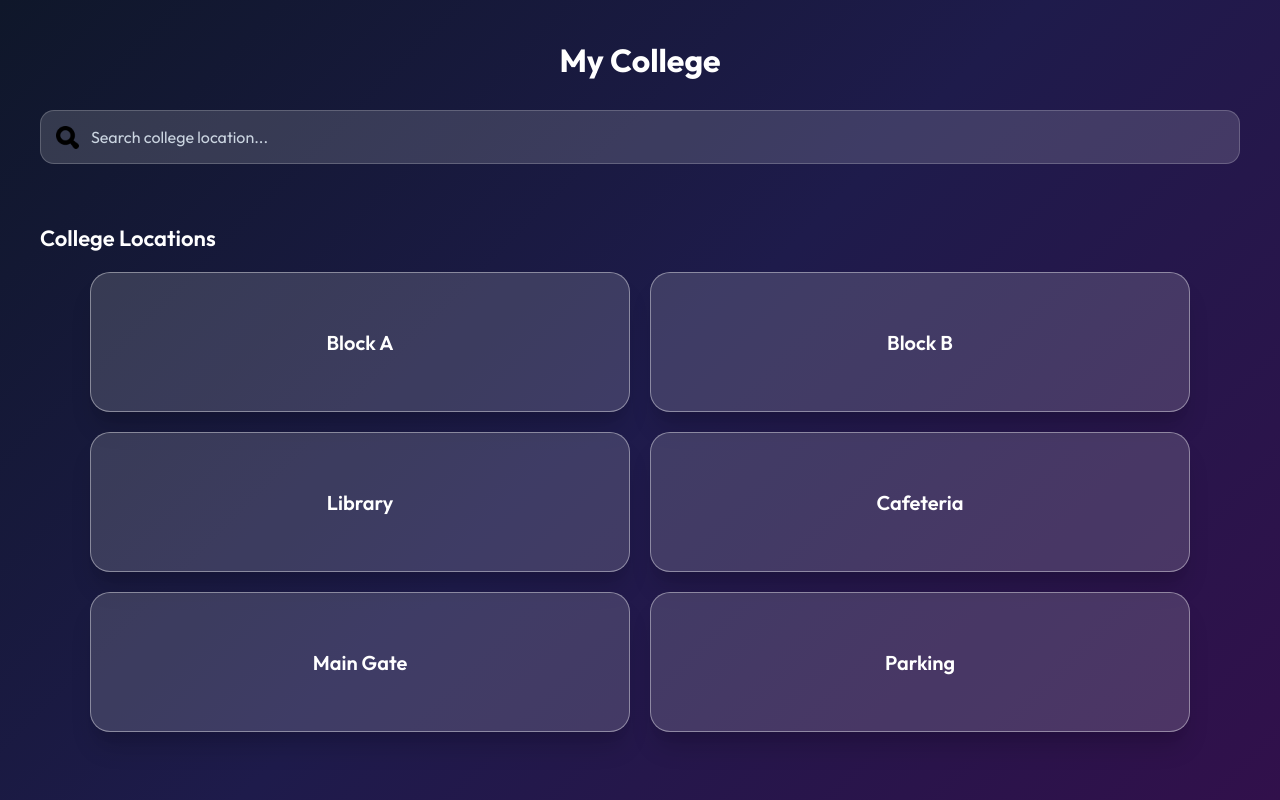
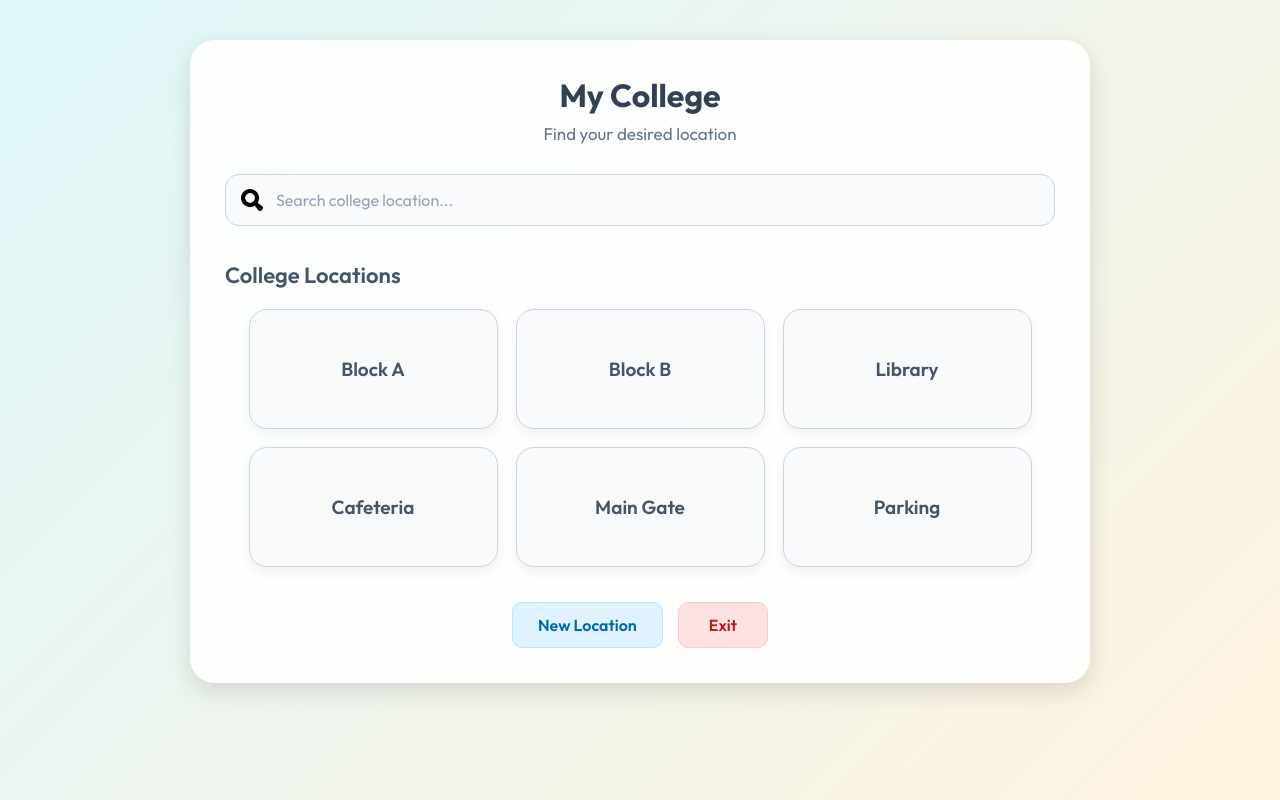
Before and after one commit to VanshikaNagarkoti/Digital-Visitor-Pass, a website: page HTML/map.html in a window 1280 px wide. Drawn offline with Linux system fonts and the light colour scheme.

Commit message:
Update campus map and visitor scanner

```diff
--- a/CSS/map.css
+++ b/CSS/map.css
@@ -1,5 +1,4 @@
 @import url('https://fonts.googleapis.com/css2?family=Outfit:wght@300;400;500;600;700&display=swap');
-
 
 
 * {
@@ -8,31 +7,51 @@
     box-sizing: border-box;
 }
 
+
 body {
+    min-height: 100vh;
+
+    padding: 40px 20px;
+
     font-family: 'Outfit', sans-serif;
 
-    min-height: 100vh;
-
-    padding: 40px;
-
-    color: #1e293b;
+    color: #334155;
 
     background: linear-gradient(
         135deg,
-        #0f172a 0%,
-        #1e1b4b 50%,
-        #31104b 100%
+        #e0f7fa,
+        #fff3e0
     );
 }
 
 
+/* Main container */
+
+.map-container {
+    width: 90%;
+    max-width: 900px;
+
+    margin: auto;
+
+    padding: 35px;
+
+    background: rgba(255, 255, 255, 0.90);
+
+    border-radius: 25px;
+
+    box-shadow:
+        0 8px 25px rgba(0, 0, 0, 0.12);
+}
+
+
+/* Heading */
 
 h1 {
     text-align: center;
 
-    margin-bottom: 30px;
+    margin-bottom: 8px;
 
-    color: white;
+    color: #334155;
 
     font-size: 32px;
 
@@ -40,83 +59,73 @@ h1 {
 }
 
 
+.subtitle {
+    text-align: center;
 
+    margin-bottom: 30px;
+
+    color: #64748b;
+
+    font-size: 17px;
+}
+
+
+/* Search box */
 
 .search {
     width: 100%;
 
-    padding: 16px 50px;
-
-    box-sizing: border-box;
+    padding: 15px 20px 15px 50px;
 
     font-family: 'Outfit', sans-serif;
 
     font-size: 16px;
 
-    border: 1px solid rgba(255, 255, 255, 0.2);
+    color: #334155;
+
+    border: 1px solid #cbd5e1;
 
     border-radius: 14px;
 
     outline: none;
 
-    color: white;
-
-
-    background-color: rgba(255, 255, 255, 0.15);
+    background-color: #f8fafc;
 
     background-image: url("../Image/search.png");
 
     background-repeat: no-repeat;
 
-    background-size: 23px;
+    background-size: 22px;
 
-background-position-x: 15px;
-background-position-y: center;
-    margin-bottom: 60px;
+    background-position: 15px center;
 
-    transition: all 0.3s ease;
+    margin-bottom: 35px;
+
+    transition: 0.3s;
 }
 
 
 .search::placeholder {
-    color: #cbd5e1;
+    color: #94a3b8;
 }
 
 
+.search:focus {
+    border-color: #94a3b8;
 
-.search:hover {
-    background-color: rgba(255, 255, 255, 0.15);
+    background-color: white;
 
-    transform: translateY(-2px);
-
-    box-shadow: 0 6px 15px rgba(0, 123, 255, 0.2);
+    box-shadow:
+        0 0 0 3px rgba(148, 163, 184, 0.15);
 }
 
 
-
-.search:focus {
-    border-color: #6366f1;
-
-    background-color: rgba(255, 255, 255, 0.15);
-
-    box-shadow: 0 0 0 3px rgba(99, 102, 241, 0.25);
-}
-
-
-
-.search:not(:placeholder-shown) {
-    background-image: none;
-
-    padding-left: 20px;
-}
-
-
-
+/* Location heading */
 
 h2 {
     margin-bottom: 20px;
 
-    color: white;
+    color: #475569;
 
     font-size: 22px;
 
@@ -124,71 +133,168 @@ h2 {
 }
 
 
-
+/* Location buttons */
 
 .locations {
     display: flex;
 
     flex-wrap: wrap;
 
-    gap: 20px;
+    gap: 18px;
 
     justify-content: center;
 }
 
 
+.location {
+    width: 30%;
 
+    min-width: 200px;
 
-.location {
-    width: 45%;
+    height: 120px;
 
-    height: 140px;
+    background: #f8fafc;
 
-        background-color: rgba(255, 255, 255, 0.15);
+    border: 1px solid #cbd5e1;
 
-    border: 1px solid rgba(255, 255, 255, 0.4);
-
-    border-radius: 20px;
+    border-radius: 18px;
 
     font-family: 'Outfit', sans-serif;
 
-    font-size: 20px;
+    font-size: 19px;
 
     font-weight: 600;
 
-
-    color: white;
+    color: #475569;
 
     cursor: pointer;
 
     box-shadow:
-        0 20px 25px -5px rgba(0, 0, 0, 0.15),
-        0 10px 10px -5px rgba(0, 0, 0, 0.04);
+        0 5px 12px rgba(0, 0, 0, 0.06);
 
-    transition: all 0.3s ease;
+    transition: 0.3s;
 }
 
 
+.location:hover {
+    transform: translateY(-5px);
 
+    background: #ffffff;
 
-.location:hover {
-
-    transform: translateY(-8px);
-
-    background: linear-gradient(
-        135deg,
-        #4f46e5 0%,
-        #3730a3 0%
-    );
-
-    color: white;
+    border-color: #94a3b8;
 
     box-shadow:
-        0 15px 30px rgba(79, 70, 229, 0.35);
+        0 10px 20px rgba(0, 0, 0, 0.10);
 }
-
 
 
 .location:active {
     transform: translateY(-2px);
 }
+
+
+/* Bottom buttons */
+
+.navigation-buttons {
+    display: flex;
+
+    justify-content: center;
+
+    gap: 15px;
+
+    margin-top: 35px;
+}
+
+
+/* New Location */
+
+.new-location {
+    display: inline-block;
+
+    padding: 12px 25px;
+
+    border-radius: 10px;
+
+    background: #e0f2fe;
+
+    border: 1px solid #bae6fd;
+
+    color: #0369a1;
+
+    font-size: 16px;
+
+    font-weight: 600;
+
+    text-decoration: none;
+
+    transition: 0.3s;
+}
+
+
+.new-location:hover {
+    background: #bae6fd;
+
+    transform: translateY(-2px);
+}
+
+
+/* Exit */
+
+.exit-button {
+    display: inline-block;
+
+    padding: 12px 30px;
+
+    border-radius: 10px;
+
+    background: #fee2e2;
+
+    border: 1px solid #fecaca;
+
+    color: #b91c1c;
+
+    font-size: 16px;
+
+    font-weight: 600;
+
+    text-decoration: none;
+
+    transition: 0.3s;
+}
+
+
+.exit-button:hover {
+    background: #fecaca;
+
+    transform: translateY(-2px);
+}
+
+
+/* Mobile */
+
+@media (max-width: 600px) {
+
+    body {
+        padding: 20px 10px;
+    }
+
+    .map-container {
+        width: 100%;
+
+        padding: 25px 18px;
+    }
+
+    .location {
+        width: 100%;
+    }
+
+    .navigation-buttons {
+        flex-direction: column;
+    }
+
+    .new-location,
+    .exit-button {
+        text-align: center;
+    }
+
+}
--- a/HTML/map.html
+++ b/HTML/map.html
@@ -1,4 +1,3 @@
-
 <!DOCTYPE html>
 <html lang="en">
 
@@ -12,12 +11,18 @@
 
     <link rel="stylesheet" href="../CSS/map.css">
 
-
 </head>
 
 <body>
 
+    <div class="map-container">
+
         <h1>My College</h1>
+
+        <p class="subtitle">
+            Find your desired location
+        </p>
+
 
         <input
             type="text"
@@ -25,7 +30,9 @@
             placeholder="Search college location..."
         >
 
+
         <h2>College Locations</h2>
+
 
         <div class="locations">
 
@@ -55,6 +62,29 @@
 
         </div>
 
+
+        <div class="navigation-buttons">
+
+            <!-- Refreshes the map page -->
+
+            <a href="map.html" class="new-location">
+                New Location
+            </a>
+
+
+            <!-- Deletes generated pass and opens Thank You page -->
+            <a
+                href="thankyou.html"
+                class="exit-button"
+                onclick="localStorage.removeItem('visitorPass');"
+            >
+                Exit
+            </a>
+
+        </div>
+
+    </div>
+
 </body>
 
 </html>
```
Also changed, not shown: CSS/scanner.css (+0 -11 lines), HTML/scanner.html (+33 -6 lines), db.json (+117 -0 lines), package.json (added, +28 -0 lines), 2 other files. Lines whose indentation alone changed are shown as unchanged.
